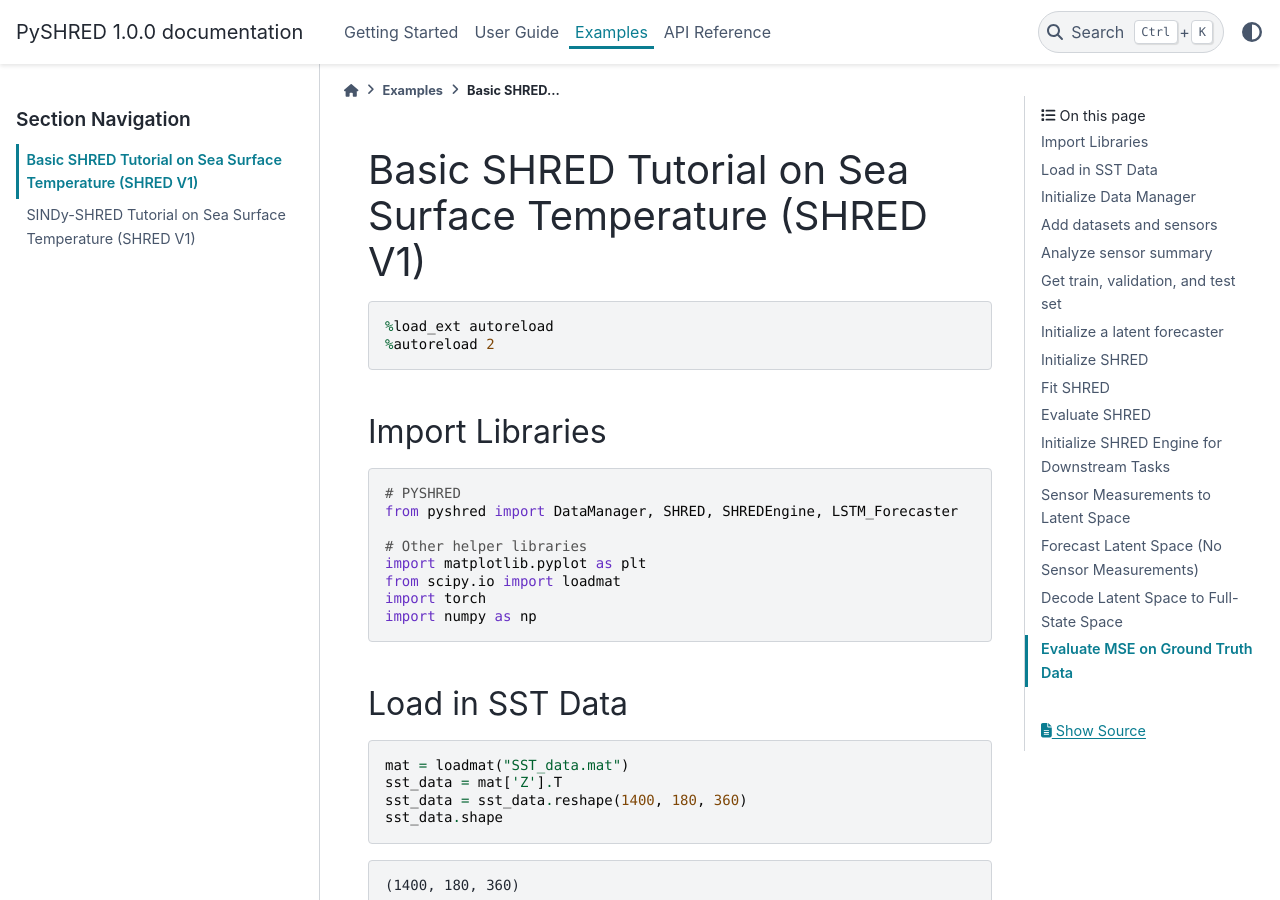
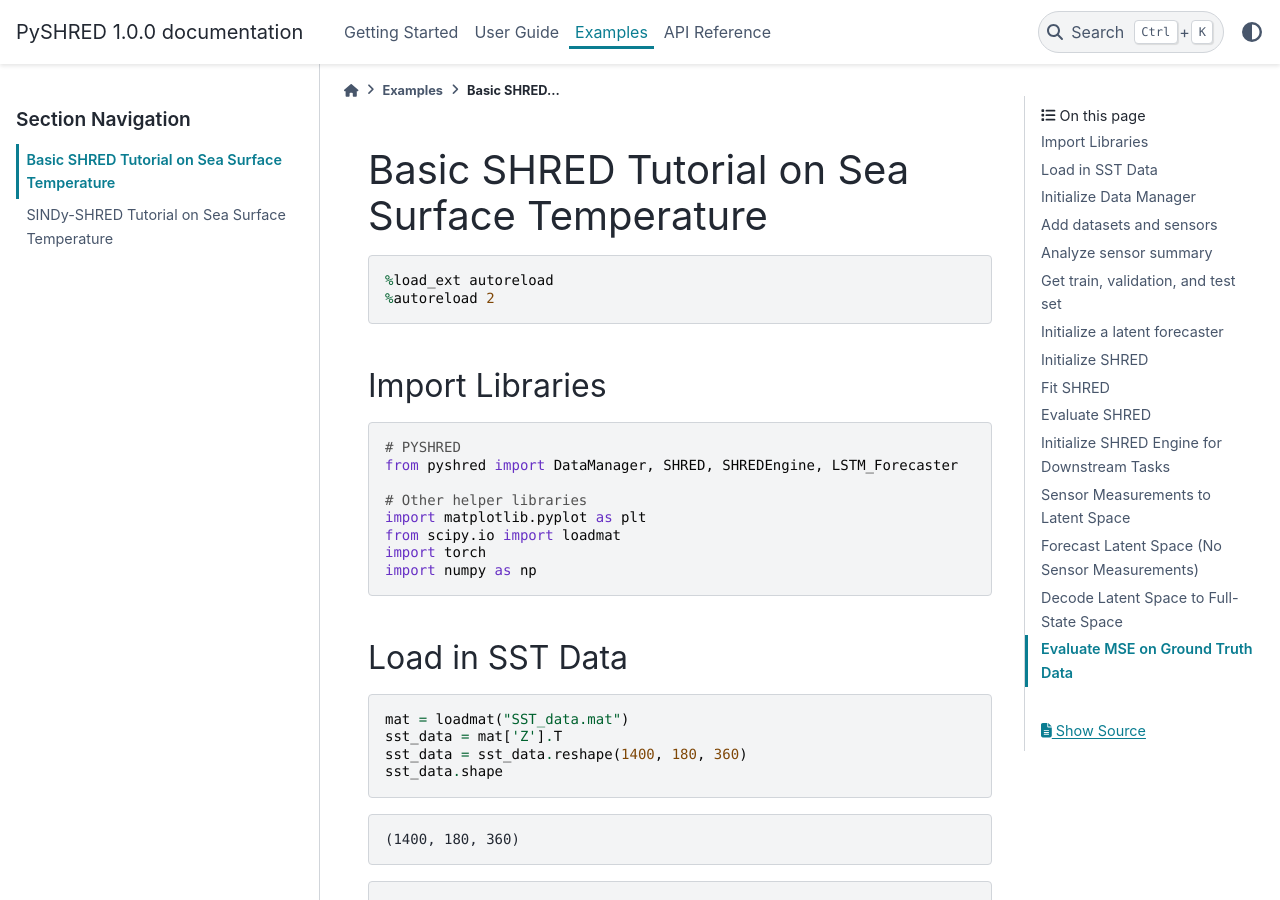
Before and after one commit to pyshred-dev/pyshred, a Sphinx documentation site: the page built from docs/source/examples/basic_shred_sst.md, in a window 1280 px wide and 900 px high. Built offline with Sphinx 7.4.7 and the PyData theme 0.15.4, drawn with Linux system fonts in a browser that asks for light colours; some of the changed text lies outside the part shown.

Commit message:
update examples

````diff
--- a/docs/source/examples/basic_shred_sst.md
+++ b/docs/source/examples/basic_shred_sst.md
@@ -1,4 +1,4 @@
-# Basic SHRED Tutorial on Sea Surface Temperature (SHRED V1)
+# Basic SHRED Tutorial on Sea Surface Temperature
 
 
 ```python
--- a/docs/source/examples/sindy_shred_sst.md
+++ b/docs/source/examples/sindy_shred_sst.md
@@ -1,4 +1,4 @@
-# SINDy-SHRED Tutorial on Sea Surface Temperature (SHRED V1)
+# SINDy-SHRED Tutorial on Sea Surface Temperature
 
 
 ```python
````
Also changed, not shown: docs/source/examples/basic_shred_sst_files/basic_shred_sst_33_1.png (added), docs/source/examples/basic_shred_sst_files/basic_shred_sst_6_0.png (added), docs/source/examples/quickstart_files/quickstart_34_1.png (added), docs/source/examples/quickstart_files/quickstart_7_0.png (added), docs/source/examples/sindy_shred_sst_files/sindy_shred_sst_36_1.png (added), docs/source/examples/sindy_shred_sst_files/sindy_shred_sst_6_0.png (added), 1 other file.
